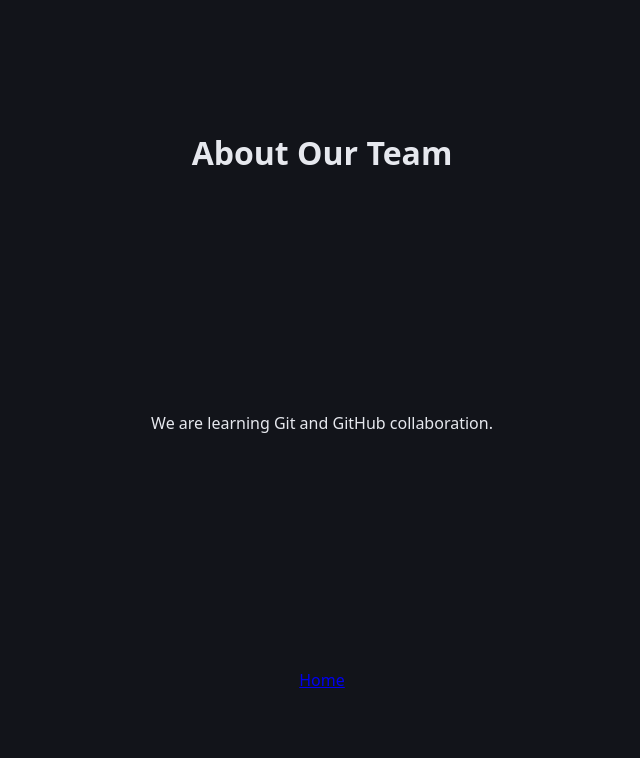
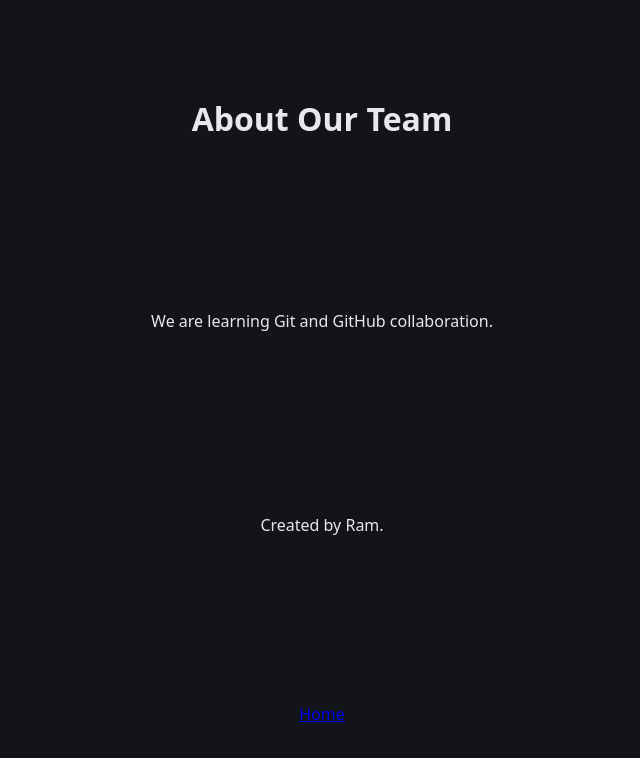
Before and after one commit to jpaudel8/ec2-test, a plain HTML site: page about.html in a window 1280 px wide. Shown: the whole page, without its empty margins (318-958 px from the left). Drawn offline with Linux system fonts and the light colour scheme.

Commit message:
Add creator information to about page

```diff
--- a/about.html
+++ b/about.html
@@ -11,6 +11,7 @@
     <h1>About Our Team</h1>
 
     <p>We are learning Git and GitHub collaboration.</p>
+    <p>Created by Ram.</p>
 
     <a href="index.html">Home</a>
 
```
